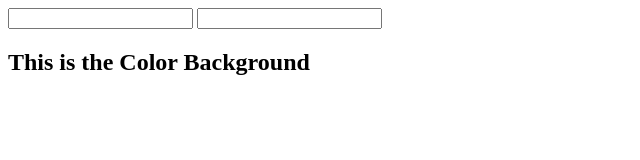
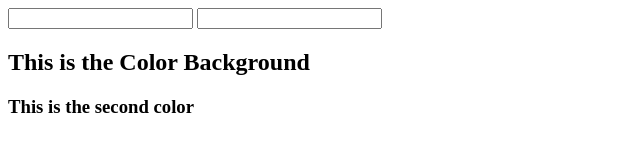
Before and after one commit to dbarros64/New_background_generator, a plain HTML site: page index.html in a window 1280 px wide. Shown: the whole page, without its empty margins (0-640 px from the left). Drawn offline with Linux system fonts and the light colour scheme.

Commit message:
modified file

```diff
--- a/index.html
+++ b/index.html
@@ -8,7 +8,7 @@
         <input class="color-1">
         <input class="color-2">
         <h2>This is the Color Background</h2>
-        <h3>
+        <h3>This is the second color</h3>
         </h3>
         <script type="text/javascript" src="script.js"></script>
     </body>
```
